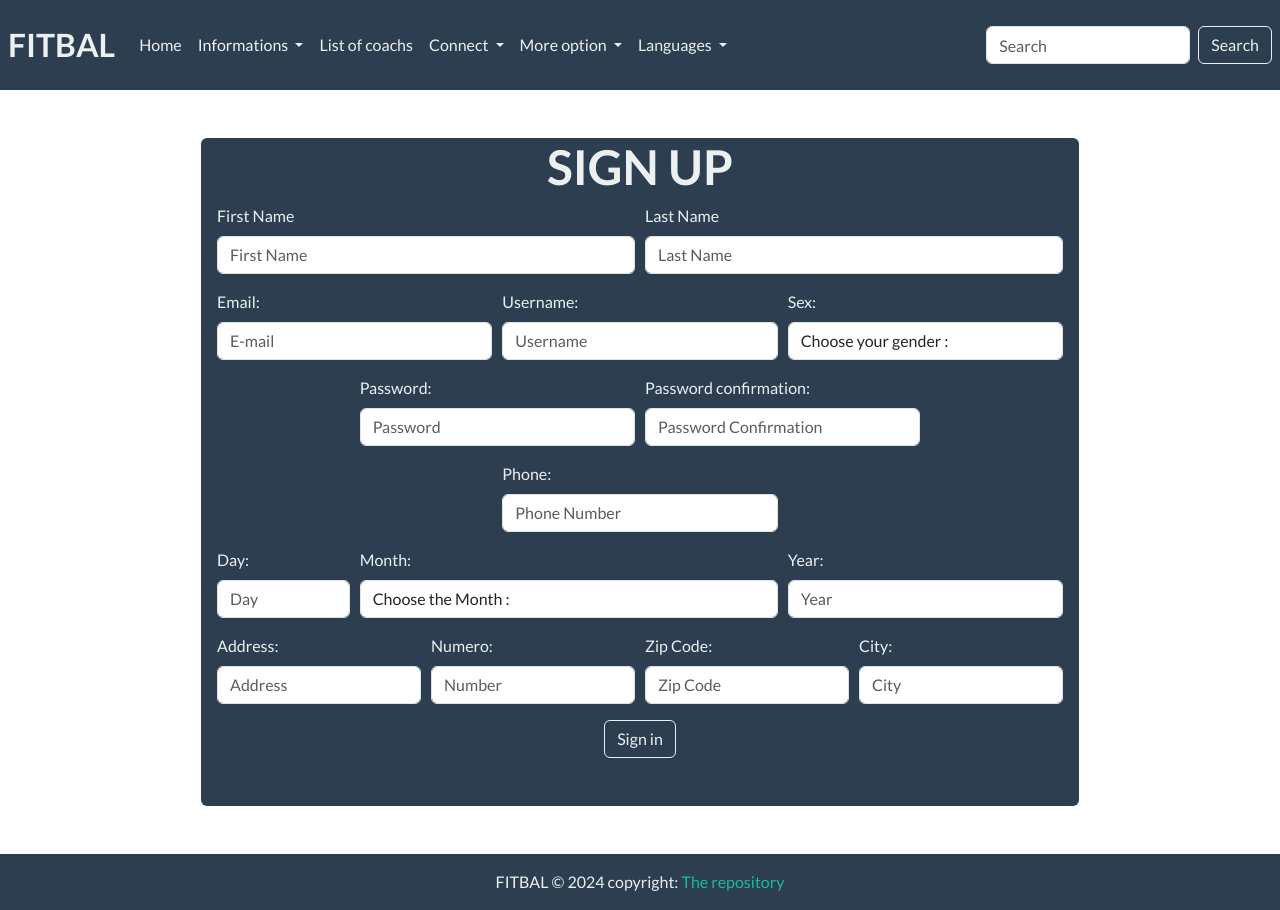
After one commit to otmanbalhor/FitBal-App, a Django app: page /signup in a window 1280 px wide. The commit adds this page. Run offline with Django 5.2, Linux system fonts and the light colour scheme; some libraries are stand-ins or nearby versions.

Commit message:
signup et login (fini mais pas comme je souhaitai)

```diff
--- a/Fit_bal/admin.py
+++ b/Fit_bal/admin.py
@@ -1,4 +1,5 @@
 from django.contrib import admin
+from django.contrib.auth.admin import UserAdmin
 from .models import *
 
 
@@ -11,14 +12,9 @@ class AdminCoach(admin.ModelAdmin):
 class AdminInvoice(admin.ModelAdmin):
     list_display = ('customer','save_by','invoice_datetime','total','last_updated_date','paid')
 
-class AdminUsermodel(admin.ModelAdmin):
-    list_display = ('name','email','sex','phone','day','month','year','address','num_address','zip_code','city')
 
-#class AdminSub(admin.ModelAdmin):
- #   list_display = ('invoice','name','quantity','unit_price','total')
 
 admin.site.register(Customer, AdminCustomer)
 admin.site.register(Coach, AdminCoach)
 admin.site.register(Invoice, AdminInvoice)
-admin.site.register(Usermodel, AdminUsermodel)
 admin.site.register(Sub)
--- a/Fit_bal/urls.py
+++ b/Fit_bal/urls.py
@@ -8,6 +8,7 @@ urlpatterns = [
     path('add-invoice',views.AddInvoiceView.as_view(), name='add-invoice'),
     path('view-invoice/<int:pk>',views.InvoiceVisualizationView.as_view(), name='view-invoice'),
     path('invoice-pdf/<int:pk>',views.get_invoice_pdf, name="invoice-pdf"),
-    path('inscription',views.inscription, name='inscription'),
-    #path('login',views.login, name='login')
+    path('signup',views.signUp, name='signup'),
+    path('login',views.login, name='login'),
+    path('userpage',views.userpage, name='userpage')
 ]
--- a/Fit_bal/views.py
+++ b/Fit_bal/views.py
@@ -1,22 +1,20 @@
-from django.shortcuts import render
+from django.shortcuts import render, redirect
 from django.views import View
 from .models import *
-from django.contrib import messages
+from django.contrib import messages, auth
 from django.http import HttpResponse
-from .form import CustomUserCreationForm
 import pdfkit
 from django.template.loader import get_template
 from django.db import transaction
 from django.contrib.auth.decorators import login_required
 import datetime
 from django.contrib.auth.mixins import LoginRequiredMixin
-
+from django.contrib.auth.models import User
+from django.contrib.auth.hashers import make_password
 
 from .decorators import *
 
 from .utils import pagination, get_invoice
-
-# Create your views here.
 
 class HomeView(LoginRequiredSuperuserMixin,View):
     templates_name = 'index.html'
@@ -152,7 +150,6 @@ class AddInvoiceView(LoginRequiredSuperuserMixin,View):
 
     templates_name = 'add_invoice.html'
 
-
     def get(self, request, *args, **kwargs):
 
         customers = Customer.objects.select_related('save_by').all()
@@ -260,13 +257,58 @@ def get_invoice_pdf(request, *args, **kwargs):
     return response
 
 
+def signUp(request):
+    if request.method == 'POST':
+        first_name = request.POST['firstname']
+        last_name = request.POST['lastname']
+        email = request.POST['email']
+        username = request.POST['username']
+        password1 = request.POST['password1']
+        password2 = request.POST['password2']
+        sex = request.POST['sex']
+        phone = request.POST['phone']
+        day = request.POST['day']
+        month = request.POST['month']
+        year = request.POST['year']
+        address = request.POST['address']
+        num_address = request.POST['num_address']
+        zip_code = request.POST['zip_code']
+        city = request.POST['city']
 
-def inscription(request):
-    if request.method == 'POST':
-        form = CustomUserCreationForm(request.POST)
-        if form.is_valid():
-            form.save()
-            return redirect('login')
-    else:
-        form = CustomUserCreationForm()
-    return render(request, 'inscription.html',{'form':form})
+        if password1 != password2:
+            messages.error(request, "Passwords do not match.")
+            return redirect('signup')
+
+        user = User.objects.create_user(first_name=first_name, last_name=last_name,email=email,username=username, password=password1)
+
+        user.save()
+
+        messages.success(request, "Account created successfully. You can now log in.")
+
+        return redirect('login')
+
+
+    return render(request, 'signup.html')
+
+
+def login(request):
+
+    if request.method =="POST":
+        username = request.POST['username']
+        password = request.POST['password']
+
+        user = auth.authenticate(username=username, password=password)
+
+        if user is not None:
+            auth.login(request,user)
+            return redirect('userpage')
+        else:
+            messages.error(request, "Invalid username or password.")
+
+
+    return render(request, 'login.html')
+
+
+def userpage(request):
+
+    return render(request, 'userpage.html')
--- a/templates/base.html
+++ b/templates/base.html
@@ -45,8 +45,8 @@
                             Connect
                         </a>
                         <div class="dropdown-menu">
-                            <a class="dropdown-item" href="{% url 'inscription' %}">Sign up</a>
-                            <a class="dropdown-item" href="#">Log in</a>
+                            <a class="dropdown-item" href="{% url 'signup' %}">Sign up</a>
+                            <a class="dropdown-item" href="{% url 'login' %}">Log in</a>
                         </div>
                     </li>
                     <li class="nav-item dropdown">
--- a/templates/index.html
+++ b/templates/index.html
@@ -36,7 +36,6 @@
                 <th scope="col">TOTAL</th>
                 <th scope="col">PAID</th>
                 <th class="text-center" scope="col">ACTION</th>
-                <!--<th scope="col">TYPE OF SUB</th>-->
             </tr>
         </thead>
         <tbody id="myTable">
--- a/templates/invoice.html
+++ b/templates/invoice.html
@@ -152,7 +152,7 @@
                             <a href="{% url 'invoice-pdf' pk=obj.pk %}" class="btn btn-primary">
                                 <i class="icon-download"></i> Download
                             </a>
-                            <a href="{% url 'invoice-money' %}" class="btn btn-secondary">
+                            <a href="#" class="btn btn-secondary">
                                 <i class="icon-printer"></i> Print
                             </a>
                         </div>
--- a/templates/invoice_pdf.html
+++ b/templates/invoice_pdf.html
@@ -21,9 +21,9 @@
 
                                 <div class="row gutters">
                                     <div class="col-xl-6 col-lg-6 col-md-6 col-sm-6">
-                                        <a href="#" class="invoice-logo text-decoration-none">
+                                        <p class="invoice-logo">
                                             FITBAL
-                                        </a>
+                                        </p>
                                     </div>
                                     <div class="col-lg-6 col-md-6 col-sm-6">
                                         <address class="text-right">
--- /dev/null
+++ b/templates/signup.html
@@ -0,0 +1,141 @@
+{% extends "base.html" %}
+
+
+
+{% block content %}
+<h1 class="text-capitalize text-center text-bold text-grey-500 fw-bold"> SIGN UP </h1>
+<form method="POST">
+    {% csrf_token %}
+    <div class="form-row">
+        <div class="form-group col-md-6">
+            <label for="id_name">First Name</label>
+            <div>
+                <input class="form-control" name="firstname" type="text" class='form-control' id='firstname' placeholder="First Name" required>
+            </div>
+        </div>
+        <div class="form-group col-md-6">
+            <label for="id_name">Last Name</label>
+            <div>
+                <input class="form-control" name="lastname" type="text" class='form-control' id='lastname' placeholder="Last Name" required>
+            </div>
+        </div>
+    </div>
+    <div class="form-row">
+        <div class="form-group col-md-4">
+            <label for="id_email">Email:</label>
+            <div>
+                <input class="form-control" type="email" name="email" id="email" placeholder="E-mail" required>
+            </div>
+        </div>
+        <div class="form-group col-md-4">
+            <label for="id_email">Username:</label>
+            <div>
+                <input class="form-control" type="text" name="username" id="username" placeholder="Username" required>
+            </div>
+        </div>
+        <div class="form-group col-md-4">
+            <label for="id_sex">Sex:</label>
+            <div>
+                <select name="sex" class="form-control" id="sex" title="Select your gender">
+                    <option>Choose your gender :</option>
+                    <option value="M">Male</option>
+                    <option value="F">Female</option>
+                    <option value="O">Other</option>
+                </select>
+            </div>
+        </div>
+    </div>
+    <div class="form-row d-flex justify-content-center">
+        <div class="form-group col-md-4">
+            <label for="id_password1">Password:</label>
+            <div>
+                <input class="form-control" type="password" name="password1" id="password" placeholder="Password" required>
+            </div>
+        </div>
+        <div class="form-group col-md-4">
+            <label for="id_password2">Password confirmation:</label>
+            <div>
+                <input class="form-control" type="password" name="password2" id="password2" placeholder="Password Confirmation" required>
+            </div>
+        </div>
+    </div>
+    <div class="form-row d-flex justify-content-center">
+        <div class="form-group col-md-4">
+            <label for="id_phone">Phone:</label>
+            <div>
+                <input class="form-control" type="tel" name="phone" id="phone" placeholder="Phone Number" required>
+            </div>
+        </div>
+    </div>
+    <div class="form-row">
+        <div class="form-group col-md-2">
+            <label for="id_name">Day:</label>
+            <div>
+                <input class="form-control" type="number" name="day" id="day" placeholder="Day" required>
+            </div>
+        </div>
+        <div class="form-group col-md-6">
+            <label for="id_name">Month:</label>
+            <div>
+                <select name="month" class="form-control" id="month" title="Select your month">
+                    <option>Choose the Month :</option>
+                    <option value="Jan">January</option>
+                    <option value="Feb">February</option>
+                    <option value="Mar">March</option>
+                    <option value="Apr">April</option>
+                    <option value="May">May</option>
+                    <option value="Jun">June</option>
+                    <option value="Jul">July</option>
+                    <option value="Aug">August</option>
+                    <option value="Sep">September</option>
+                    <option value="Oct">October</option>
+                    <option value="Nov">November</option>
+                    <option value="Dec">December</option>
+                </select>
+            </div>
+        </div>
+        <div class="form-group col-md-4">
+            <label for="id_name">Year:</label>
+            <div>
+                <input class="form-control" type="number" name="year" id="year" placeholder="Year" required>
+            </div>
+        </div>
+
+    </div>
+
+    <div class="form-row">
+        <div class="form-group col-md-3">
+            <label for="id_name">Address:</label>
+            <div>
+                <input class="form-control" type="text" name="address" id="address" placeholder="Address" required>
+            </div>
+        </div>
+        <div class="form-group col-md-3">
+            <label for="id_email">Numero:</label>
+            <div>
+                <input class="form-control" type="number" name="num_address" id="num_address" placeholder="Number" required>
+            </div>
+        </div>
+        <div class="form-group col-md-3">
+            <label for="id_sex">Zip Code:</label>
+            <div>
+                <input class="form-control" type="text" name="zip_code" id="zip_code" placeholder="Zip Code" required>
+            </div>
+        </div>
+        <div class="form-group col-md-3">
+            <label for="id_name">City:</label>
+            <div>
+                <input class="form-control" type="text" name="city" id="city" placeholder="City" required>
+            </div>
+        </div>
+    </div>
+
+
+    <div class="d-flex justify-content-center">
+        <button type="submit" class="btn btn-outline-light d-flex justify-content-center">Sign in</button>
+    </div>
+</form>
+
+
+
+{% endblock content %}
```
Also changed, not shown: Fit_bal/form.py (deleted, +0 -82 lines), Fit_bal/models.py (+26 -21 lines), django_fitbal/settings.py (+0 -9 lines), templates/inscription.html (deleted, +0 -86 lines), templates/login.html (added, +29 -0 lines), templates/userpage.html (added, +11 -0 lines), Fit_bal/__init__.py (deleted), Fit_bal/migrations/0001_initial.py, Fit_bal/migrations/0002_alter_coach_sex_alter_customer_sex_and_more.py (deleted), Fit_bal/migrations/0003_alter_coach_sex_alter_customer_sex_alter_sub_name_and_more.py (deleted), db.sqlite3, templates/js/jQuery.js (renamed from static/js/jquery3-7-1.js).
